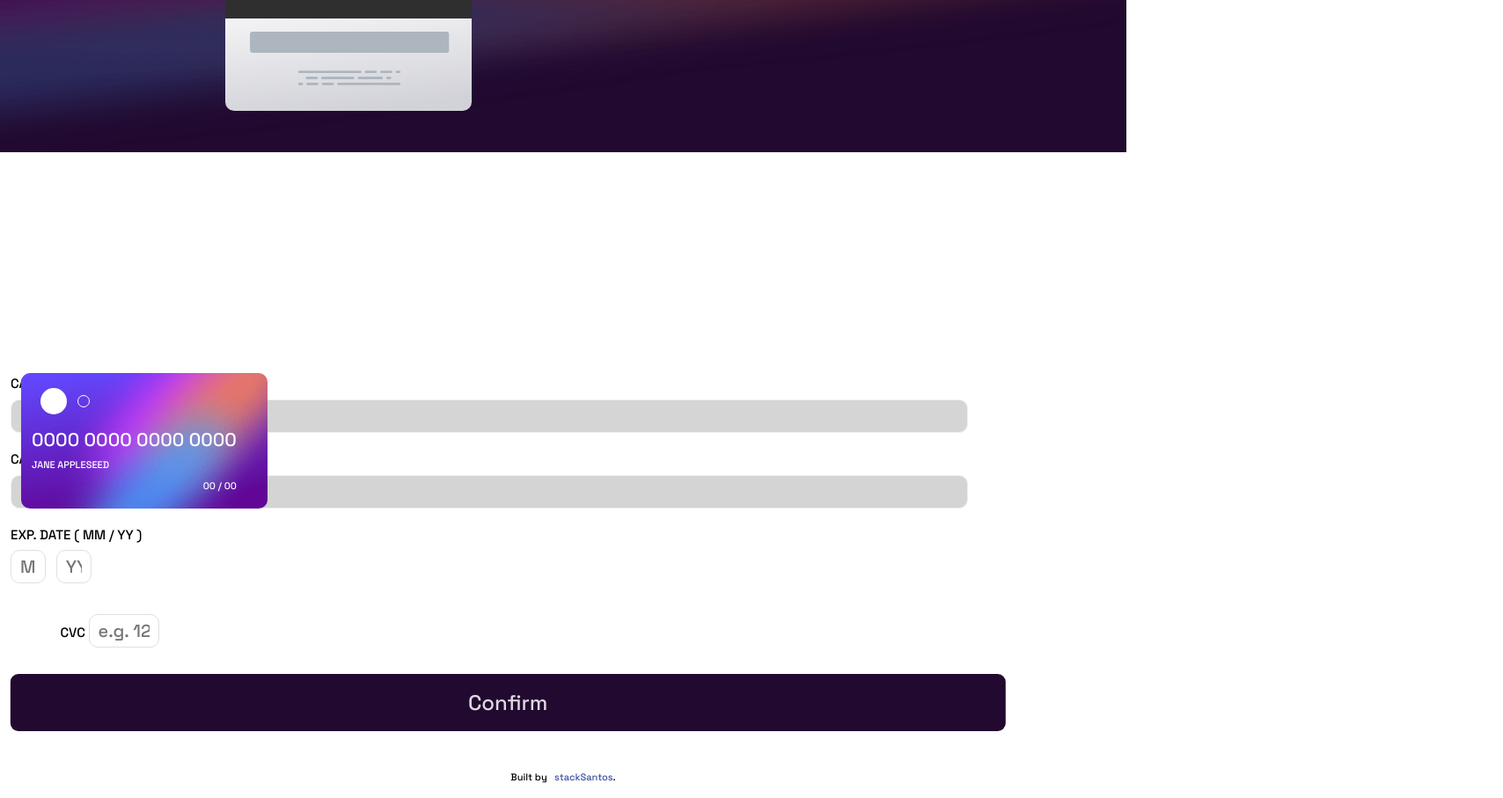
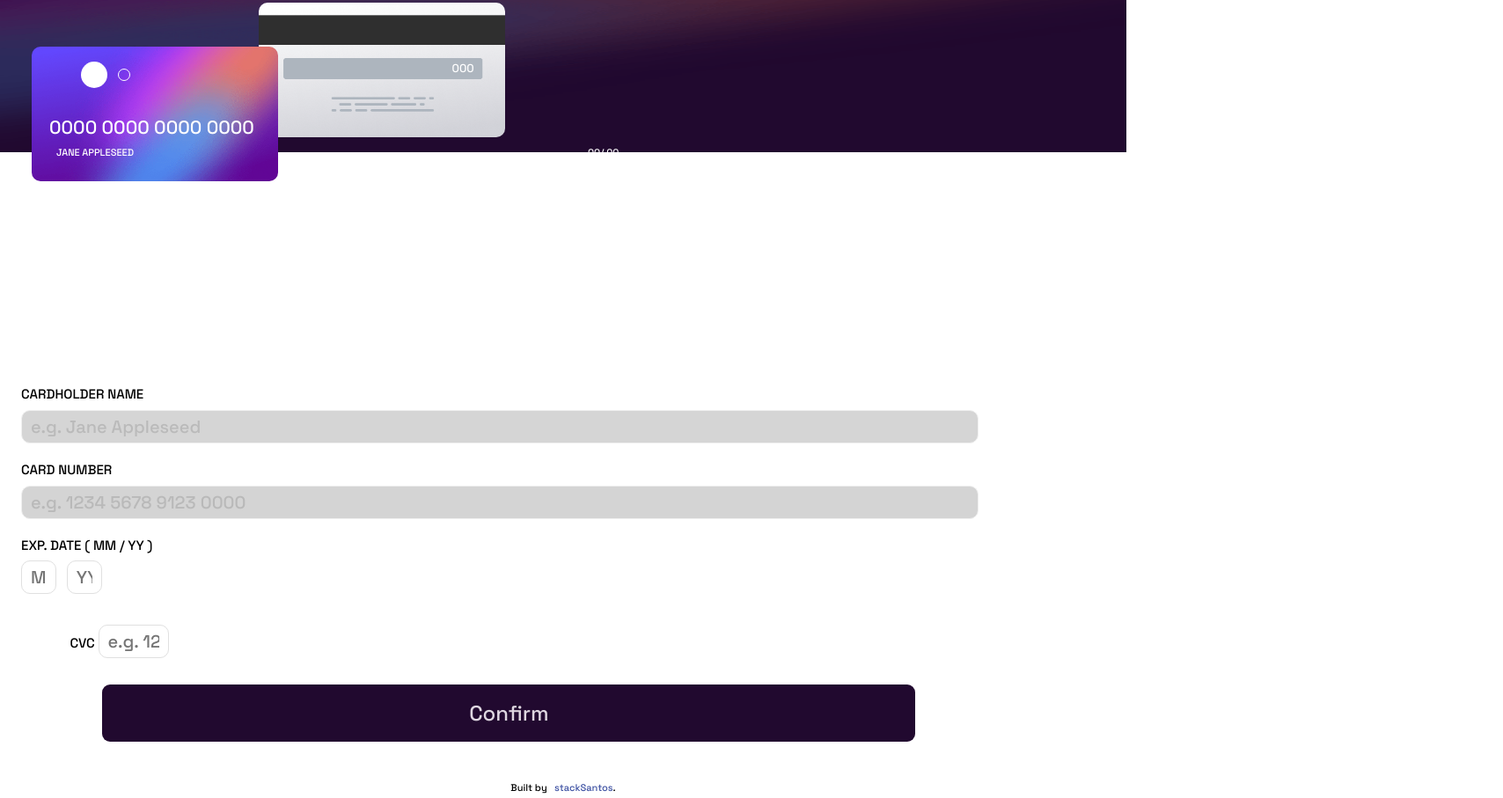
Before and after one commit to stacksantos/interactive-cc-fem, a plain HTML site: page index.html in a window 1280 px wide. Shown: the part 77-984 px from the top of the page at 88% size, 1708 px wide, since content can reach past the window. Drawn offline with nearby package versions, Linux system fonts and the light colour scheme.

Commit message:
update css

```diff
--- a/index.html
+++ b/index.html
@@ -23,23 +23,22 @@
 	</head>
 
 	<body>
-    <!-- background Image -->
-			<img src="./images/bg-main-desktop.png" alt="" class="bgImage" />
+		<!-- background Image -->
+		<img src="./images/bg-main-desktop.png" alt="" class="bgImage" />
 		<section class="main container-fluid">
-
 			<!-- ----------------------------------------------------------------------- -->
 			<section class="cardsContainer container-fluid">
 				<!-- ----------------------------------------------------------------------- -->
 				<!--                            CARD FACING FRONT                            -->
 				<!-- ----------------------------------------------------------------------- -->
-				<div class="frontCardContainer">
+				<div class="frontCardContainer container-fluid mt-5">
 					<img src="./images/bg-card-front.png" alt="" />
-					<div class="container-fluid">
+					<div class="container">
 						<div id="filledCircle"></div>
 						<div id="emptyCircle"></div>
 					</div>
 					<!-- CARD NUMBER -->
-					<div id="displayNumbers" class="container-fluid">
+					<div id="displayNumbers" class="container-fluid mx-2 my-3">
 						<span id="nSet1">0000</span>&nbsp;<span id="nSet2">0000</span
 						>&nbsp;<span id="nSet3">0000</span>&nbsp;<span id="nSet4"
 							>0000</span
@@ -47,12 +46,15 @@
 					</div>
 
 					<!-- ----------------------------------------------------------------------- -->
-					<div class="displayExpo container-fluid mt-4">
-						<!-- CARD NAME -->
-						<div id="displayName" class="">Jane Appleseed</div>
-						<!-- CARD EXPO -->
-						<div class="expoContainer text-end">
-							<span id="displayMonth">00</span> / <span id="displayYear">00</span>
+					<div class="displayExpo container-fluid my-4 mx-3 justify-content-between">
+						<div class="row align-items-center">
+							<!-- CARD NAME -->
+							<div id="displayName" class="col">Jane Appleseed</div>
+							<!-- CARD EXPO -->
+							<div class="col expoContainer">
+							<span id="displayMonth">00</span><span>/</span>
+							<span id="displayYear">00</span>
+							</div>
 						</div>
 					</div>
 				</div>
@@ -60,7 +62,7 @@
 				<!--                            CARD FACING BACK                             -->
 				<!-- ----------------------------------------------------------------------- -->
 
-				<div class="backCardContainer">
+				<div class="backCardContainer container-fluid">
 					<img src="./images/bg-card-back.png" alt="" />
 					<div id="backInfo">000</div>
 				</div>
@@ -69,7 +71,7 @@
 			<!-- ----------------------------------------------------------------------- -->
 			<!--                                FORM DATA                                -->
 			<!-- ----------------------------------------------------------------------- -->
-			<section class="formContainer">
+			<section class="formContainer container-fluid ">
 				<form action="success.html">
 					<!-- NAME AND CC NUMBER -->
 					<label for="fName" id="cName">Cardholder Name </label
@@ -145,7 +147,9 @@
 					</div>
 
 					<!-- CONFIRM -->
-					<button type="submit">Confirm</button>
+					<div class="d-grid">
+						<button type="submit" class="col-10 mx-auto">Confirm</button>
+					</div>
 				</form>
 			</section>
 			<!-- ----------------------------------------------------------------------- -->
--- a/style.css
+++ b/style.css
@@ -10,9 +10,15 @@ body {
   height: 250px;
   z-index: -1;
   display: block;
+  position: absolute;
+  top:0;
 }
 
 /* -------------------------------------------------------------------------- */
+
+.cardsContainer {
+  margin-top: 130px;
+}
 
 /* -------------------------------------------------------------------------- */
 /*                             FRONT CARD DISPLAY                             */
@@ -20,14 +26,14 @@ body {
 
 .frontCardContainer {
   z-index: 1;
-  position: fixed;
+  position: relative;
 }
 .frontCardContainer img {
   width: 280px;
   border-radius: 10px;
-  position: absolute;
+  position: fixed;
 }
-#filledCircle, #emptyCircle, #displayNumbers, .displayExpo, #displayName {
+#filledCircle, #emptyCircle, #displayNumbers, .displayExpo, #displayName, .expoContainer {
   position: relative;
 }
 #filledCircle {
@@ -59,28 +65,32 @@ body {
   text-transform: uppercase;
   min-height: 100%;
 }
+.expoContainer {
+  min-height: 100%;
+}
+
 
 /* -------------------------------------------------------------------------- */
 /*                              BACK CARD DISPLAY                             */
 /* -------------------------------------------------------------------------- */
 .backCardContainer {
   z-index: 0;
-  position: absolute;
-  top: 50px;
-  right: 80%;
+  position: fixed;
+  top: 10%;
+  left: 22%;
 }
 .backCardContainer img {
   width: 280px;
   border-radius: 10px;
-  position: fixed;
+  position: absolute;
 }
 
 #backInfo {
-  position: fixed;
   color: white;
   font-size: 13px;
-  /* top: 63px; */
-  /* left: 220px; */
+  position: relative;
+  top: 63px;
+  left: 220px;
 }
 
 /* -------------------------------------------------------------------------- */
@@ -146,15 +156,12 @@ input:placeholder-shown{
 /* -------------------------------------------------------------------------- */
 
 button {
-  min-width: 100%;
   height: 65px;
   border-radius: 9px;
   border: none;
   background-color: hsl(278, 68%, 11%);
   color: #dfd7e1;
   font-size: 24px;
-  margin-left: 50%;
-  transform: translateX(-50%);
 }
 
 
```
